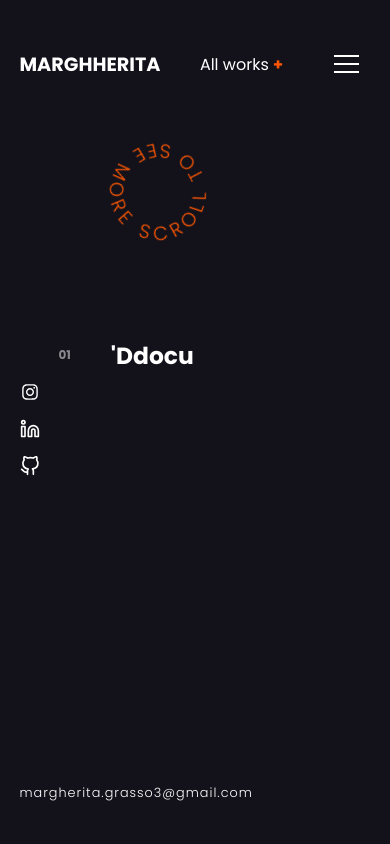
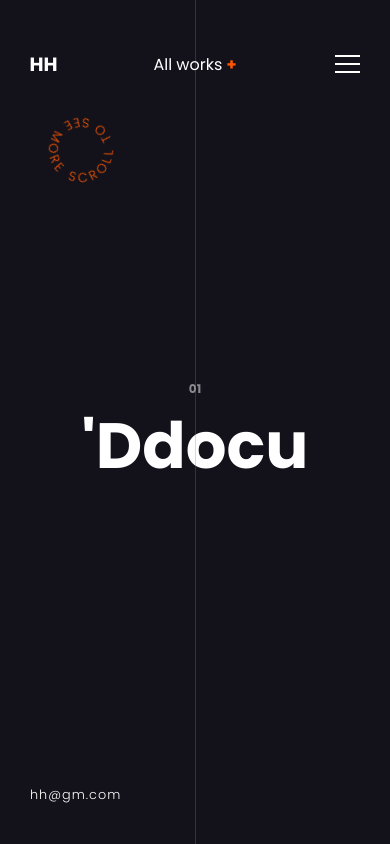
Before and after one commit to marghherita/portfolio, a React (Create React App) app: page / in a window 390 px wide. Built offline with nearby package versions, Linux system fonts and the light colour scheme.

Commit message:
feat: responsive (#1)

```diff
--- a/src/components/Footer/Footer.module.scss
+++ b/src/components/Footer/Footer.module.scss
@@ -22,6 +22,8 @@ footer {
     }
   }
 
+  .mail {
+    display: block;
     a {
       color: $white;
       font-weight: 300;
@@ -33,3 +35,23 @@ footer {
       }
     }
   }
+}
+
+@media screen and (max-width: 850px) {
+  footer {
+    .icon_list {
+      display: none;
+    }
+
+    .mail {
+      display: none;
+    }
+
+    .mail_mobile {
+      font-weight: 300;
+      letter-spacing: 1px;
+      font-size: 0.8em;
+      margin-left: 3%;
+    }
+  }
+}
--- a/src/components/Footer/index.jsx
+++ b/src/components/Footer/index.jsx
@@ -23,8 +23,11 @@ const Footer = () => {
           </a>
         </li>
       </ul>
-      <div>
+      <div className={styles.mail}>
         <a href = "mailto: margherita.grasso3@gmail.com">margherita.grasso3@gmail.com</a>
+      </div>
+      <div className={styles.mail_mobile}>
+        <a href = "mailto: margherita.grasso3@gmail.com">hh@gm.com</a>
       </div>
     </footer>
   );
--- a/src/components/Header/Header.module.scss
+++ b/src/components/Header/Header.module.scss
@@ -1,7 +1,6 @@
 @import "../../utils/General.scss";
 
 header {
-
   position: fixed;
   z-index: 3;
 
@@ -14,9 +13,13 @@ header {
   justify-content: space-between;
   align-items: center;
 
+  .logo {
+    font-size: 1em;
+    display: block;
+  }
 
-    .logo {
-        font-size: 0.6rem;
+  .menu_mobile {
+    display: none;
   }
 
   .link_containers {
@@ -33,8 +36,21 @@ header {
   .h_menu {
     width: 30px;
     height: 30px;
-
-
-
   }
 }
+
+@media screen and (max-width: 850px) {
+  header {
+    .logo {
+      display: none;
+    }
+    .menu_mobile {
+      width: 48px;
+      height: 48px;
+      text-align: center;
+      display: block;
+      font-size: 1.2em;
+      padding-top: 0.6rem;
+    }
+  }
+}
--- a/src/components/Header/index.jsx
+++ b/src/components/Header/index.jsx
@@ -13,8 +13,9 @@ const Header = () => {
   return (
     <header>
       <Link to="/">
-        <div onClick={() => setIsOpen(false)} className={styles.logo}>
-          {isOpen ? <h1 style={{color: '#fd5602'}}>HH</h1> : <h1>MARGHHERITA</h1>}
+        <div onClick={() => setIsOpen(false)}>
+          {isOpen ? "" : <h1 className={styles.menu_mobile}>HH</h1>}
+          {isOpen ? <h1 style={{color: '#fd5602'}}>HH</h1> : <h1 className={styles.logo} >MARGHHERITA</h1>}
         </div>
       </Link>
       <Link to="/progetti">
--- a/src/components/Item/Item.module.scss
+++ b/src/components/Item/Item.module.scss
@@ -17,8 +17,9 @@
   // &:first-child {
   //   padding-top: 45vh!important;
   // }
-
-
+  line {
+    display: none;
+  }
 
   .number {
     font-size: 12px;
@@ -26,9 +27,44 @@
     margin-right: 40px;
   }
 
-  h1 {
+  .title {
     width: 50%;
     font-size: 6vw;
-    z-index: 0;
+    z-index: 1;
   }
 }
+
+@media screen and (max-width: 844px) {
+  .items {
+    padding: 45vh 0;
+    left: 0;
+    flex-direction: column;
+
+    .line {
+      position: fixed;
+      display: block;
+      z-index: 0;
+
+      position: absolute;
+      left: 40vw;
+      top: 0;
+      width: 1px;
+      height: 100vh;
+      background-color: grey;
+      opacity: 0.3;
+    }
+
+    // a {
+    //   transform: rotate(90deg);
+    // }
+
+    .number {
+
+      margin-right: 0;
+    }
+
+    .title {
+      font-size: 4rem;
+    }
+  }
+}
--- a/src/components/Item/index.jsx
+++ b/src/components/Item/index.jsx
@@ -6,8 +6,10 @@ const Item = () => {
     <div className={styles.items}>
       <div className={styles.number}>01</div>
 
+      <span className={styles.line}></span>
+
       <Link to="/progetti">
-        <h1>'Ddocu</h1>
+        <h1 className={styles.title}>'Ddocu</h1>
       </Link>
     </div>
   );
--- a/src/pages/Home/Home.module.scss
+++ b/src/pages/Home/Home.module.scss
@@ -34,3 +34,13 @@
     }
   }
 }
+
+
+
+@media screen and (max-width: 850px) {
+  .circle_svg {
+    width: 200px;
+    top: 0;
+    left: -5%;
+  }
+}
--- a/src/utils/General.scss
+++ b/src/utils/General.scss
@@ -18,6 +18,15 @@ $secondary: #ff8300;
   font-family: 'Poppins', sans-serif;
 }
 
+body {
+    font-family: -apple-system, BlinkMacSystemFont, "Segoe UI", "Roboto", "Oxygen",
+      "Ubuntu", "Cantarell", "Fira Sans", "Droid Sans", "Helvetica Neue",
+      sans-serif;
+    -webkit-font-smoothing: antialiased;
+    -moz-osx-font-smoothing: grayscale;
+}
+
+
 ul {
     list-style-type: none;
 }
```
Lines whose indentation alone changed are shown as unchanged.
